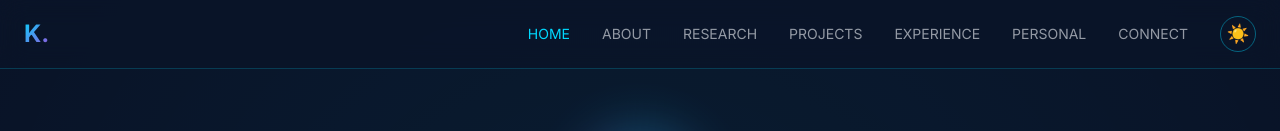
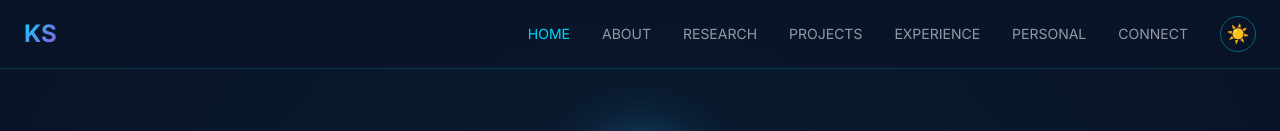
Before and after one commit to keshav-0210/keshav-0210.github.io, a Next.js app: page / in a window 1280 px wide. Shown: the top 131 px of the page. Built offline with nearby package versions, Linux system fonts and the light colour scheme.

Commit message:
changed dp and K. to KS

```diff
--- a/src/components/ARIA/AriaAssistant.tsx
+++ b/src/components/ARIA/AriaAssistant.tsx
@@ -44,7 +44,7 @@ export default function AriaAssistant() {
     const utterance = new SpeechSynthesisUtterance(text);
     const selectedVoice = voices.find((voice) => voice.name === voiceName);
     if (selectedVoice) utterance.voice = selectedVoice;
-    utterance.rate = /Android|iPhone|iPad|iPod/i.test(navigator.userAgent) ? 1.35 : 1.15;
+    utterance.rate = /Android|iPhone|iPad|iPod/i.test(navigator.userAgent) ? 1.1 : 1.15;
     utterance.pitch = 0.95;
     utterance.volume = 1;
     window.speechSynthesis.speak(utterance);
--- a/src/components/Navbar.tsx
+++ b/src/components/Navbar.tsx
@@ -40,7 +40,7 @@ export default function Navbar({ currentSection = SECTIONS.HOME }: NavbarProps)
           whileHover={{ scale: 1.05 }}
           className="text-2xl font-bold text-gradient"
         >
-          K.
+          KS
         </motion.a>
 
         {/* Desktop Navigation */}
--- a/src/data/experience.json
+++ b/src/data/experience.json
@@ -56,7 +56,7 @@
 	{
 	  "id": "collas-2026",
 	  "title": "Poster Accepted at CoLLAs ",
-	  "institution": "National University of Science and Technology POLITEHNICA Bucharest, Romania.",
+	  "institution": "National University of Science and Technology POLITEHNICA Bucharest, Romania",
 	  "event": "Work-In-Progress Track",
 	  "year": 2026,
 	  "description": "Research work accepted as a poster in the Work-In-Progress Track (Non-Archival), will be presented at CoLLAs 2026 in Bucharest, Romania."
```
Also changed, not shown: public/images/profile.jpg.
